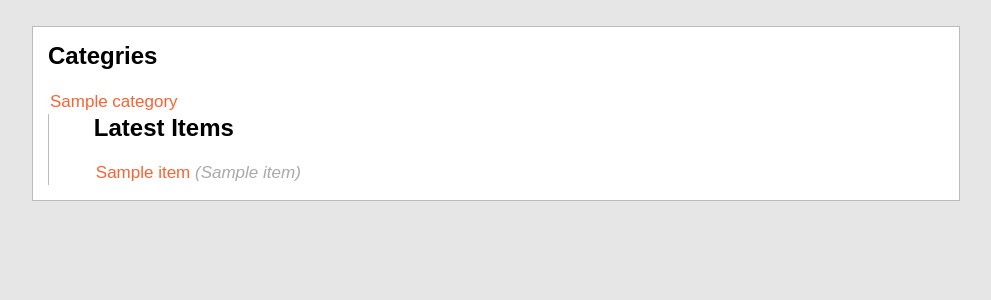
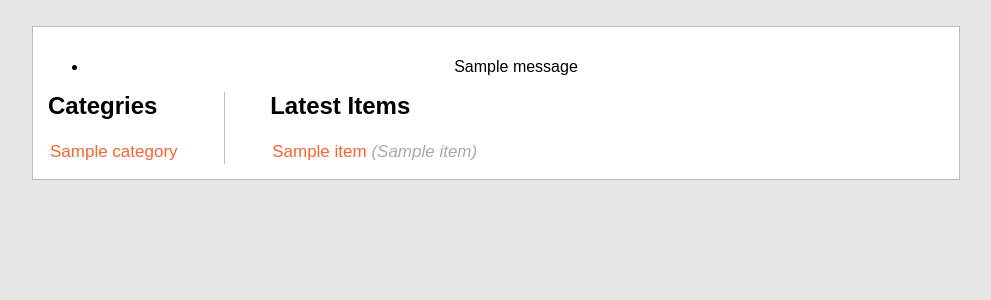
Before and after one commit to suldev8/catalog, a Flask app: page / in a window 1280 px wide. Shown: the part 80-380 px from the top of the page, without its empty margins (144-1135 px from the left). Run offline with Flask 2, Linux system fonts and the light colour scheme; tables that the repository leaves empty hold one stand-in row (values such as "Sample post"); one stand-in notice (Sample message) is shown.

Commit message:
add flash

```diff
--- a/templates/home.html
+++ b/templates/home.html
@@ -1,5 +1,17 @@
 {% extends "base.html" %}
 {% block content %}
+<div class="flash">
+    {% with messages = get_flashed_messages() %}
+        {% if messages %}
+            <ul>
+                {% for message in messages %}
+                    <li>{{ message }}</li>
+                {% endfor %}
+            </ul>
+        {% endif %}
+    {% endwith %}
+</div>
+<div class="lists">
 <div class="categories">
     <h2>Categries</h2>
     {% for category in categories %}
@@ -15,4 +27,5 @@
         </a>
     {% endfor %}
 </div>
+</div>
 {% endblock %}
```
